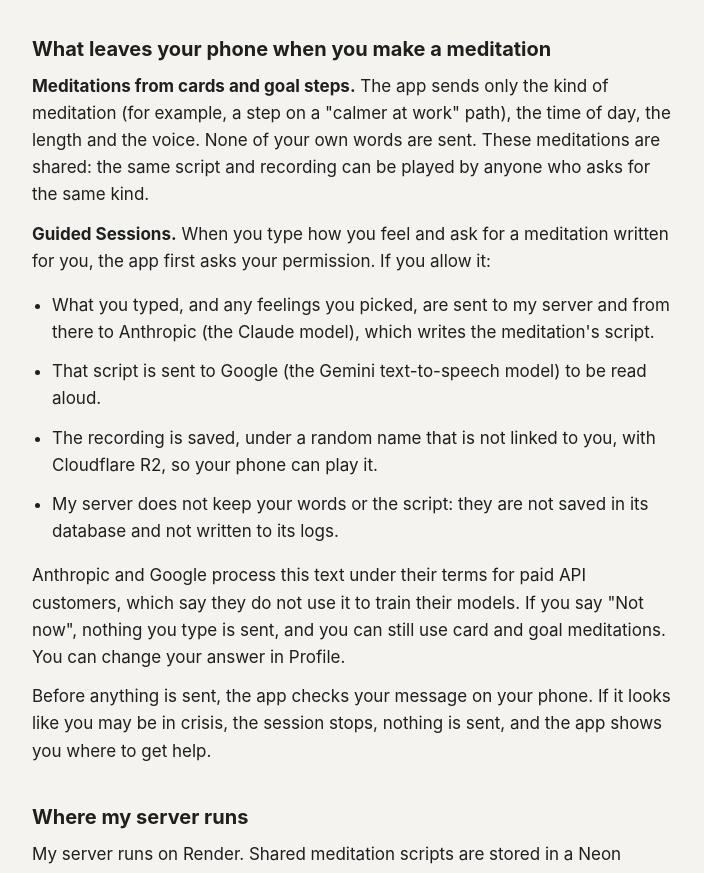
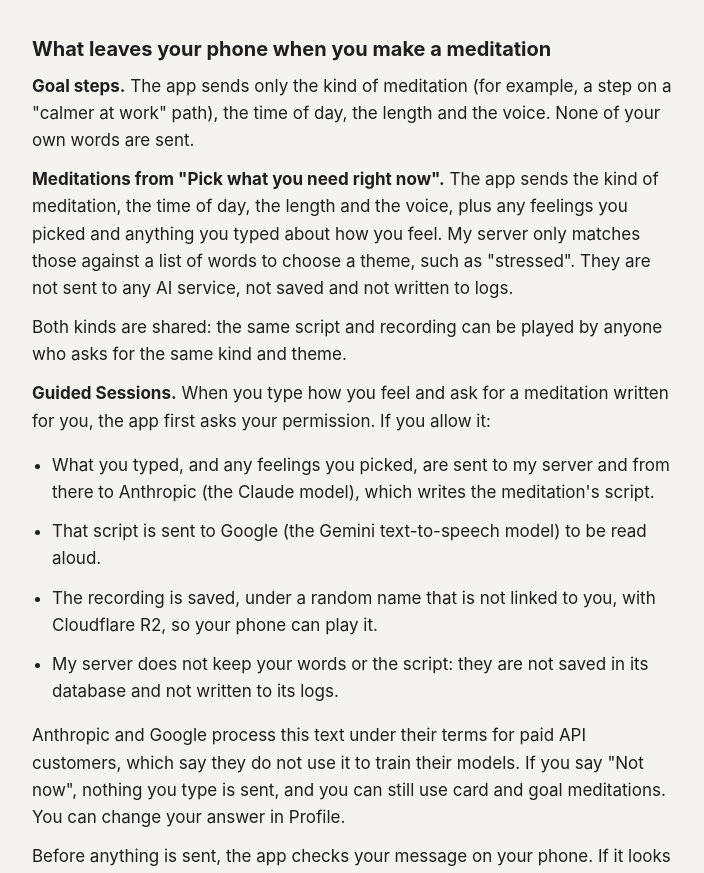
Before and after one commit to ashwin1287/mindfulness-mentor-site, a plain HTML site: page privacy/index.html in a window 1280 px wide. Shown: the part 944-1817 px from the top of the page, without its empty margins (284-988 px from the left). Drawn offline with Linux system fonts and the light colour scheme.

Commit message:
Cards send feelings and a note, used only to pick a theme
Co-Authored-By: Claude Opus 5.5 <noreply@anthropic.com>

```diff
--- a/privacy/index.html
+++ b/privacy/index.html
@@ -47,7 +47,9 @@
 <p>To sign in you use your email address and a password, Google, or Apple. Accounts are run by Google Firebase Authentication, which stores your email address, the name you give in the app and, if you sign in with Google or Apple, the identifier those services share. When the app asks my server for a meditation, the server checks your sign-in and sees your account ID, which it uses only to limit how many requests one account can make. It does not store it.</p>
 
 <h2>What leaves your phone when you make a meditation</h2>
-<p><strong>Meditations from cards and goal steps.</strong> The app sends only the kind of meditation (for example, a step on a "calmer at work" path), the time of day, the length and the voice. None of your own words are sent. These meditations are shared: the same script and recording can be played by anyone who asks for the same kind.</p>
+<p><strong>Goal steps.</strong> The app sends only the kind of meditation (for example, a step on a "calmer at work" path), the time of day, the length and the voice. None of your own words are sent.</p>
+<p><strong>Meditations from "Pick what you need right now".</strong> The app sends the kind of meditation, the time of day, the length and the voice, plus any feelings you picked and anything you typed about how you feel. My server only matches those against a list of words to choose a theme, such as "stressed". They are not sent to any AI service, not saved and not written to logs.</p>
+<p>Both kinds are shared: the same script and recording can be played by anyone who asks for the same kind and theme.</p>
 <p><strong>Guided Sessions.</strong> When you type how you feel and ask for a meditation written for you, the app first asks your permission. If you allow it:</p>
 <ul>
   <li>What you typed, and any feelings you picked, are sent to my server and from there to Anthropic (the Claude model), which writes the meditation's script.</li>
```
